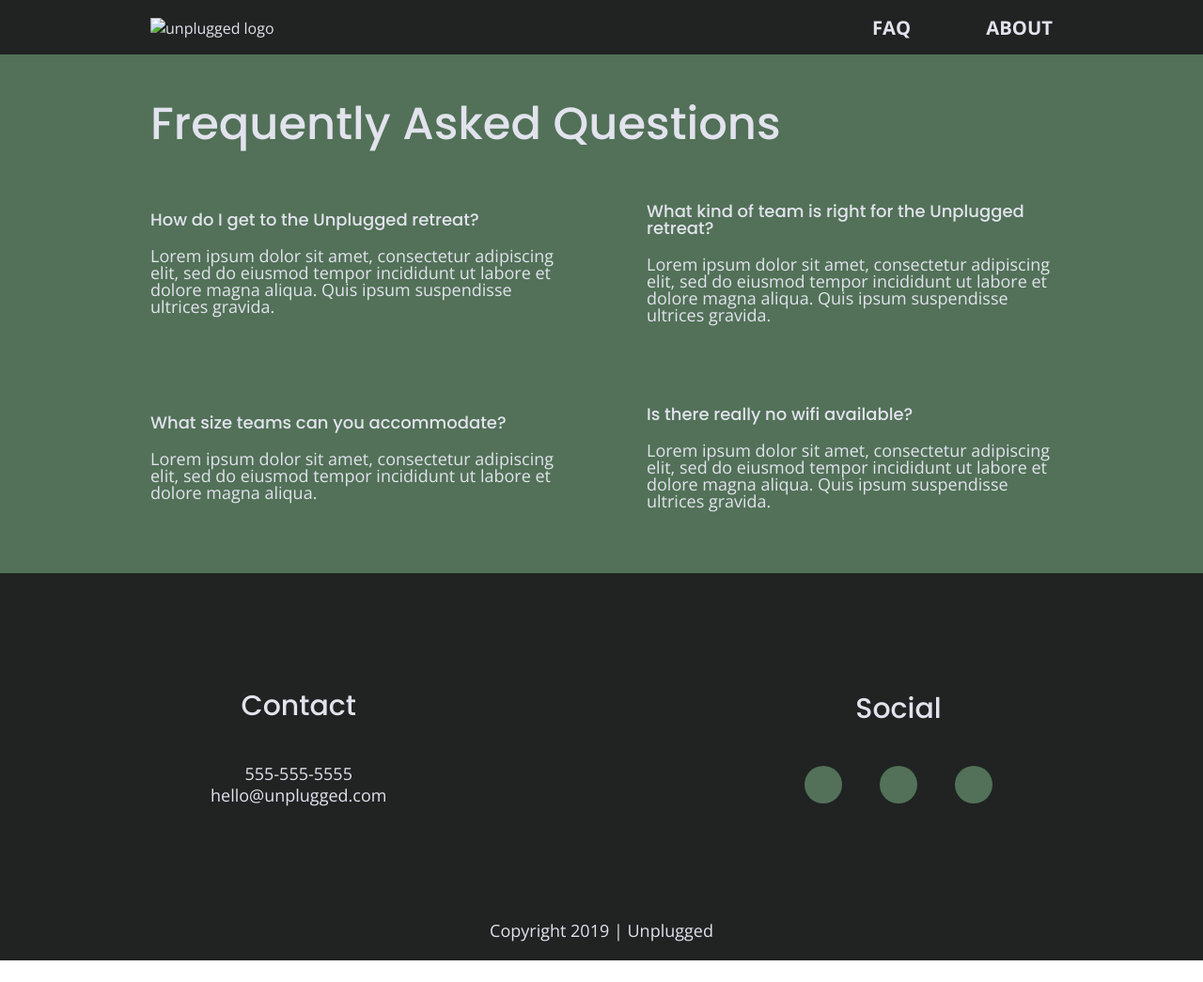
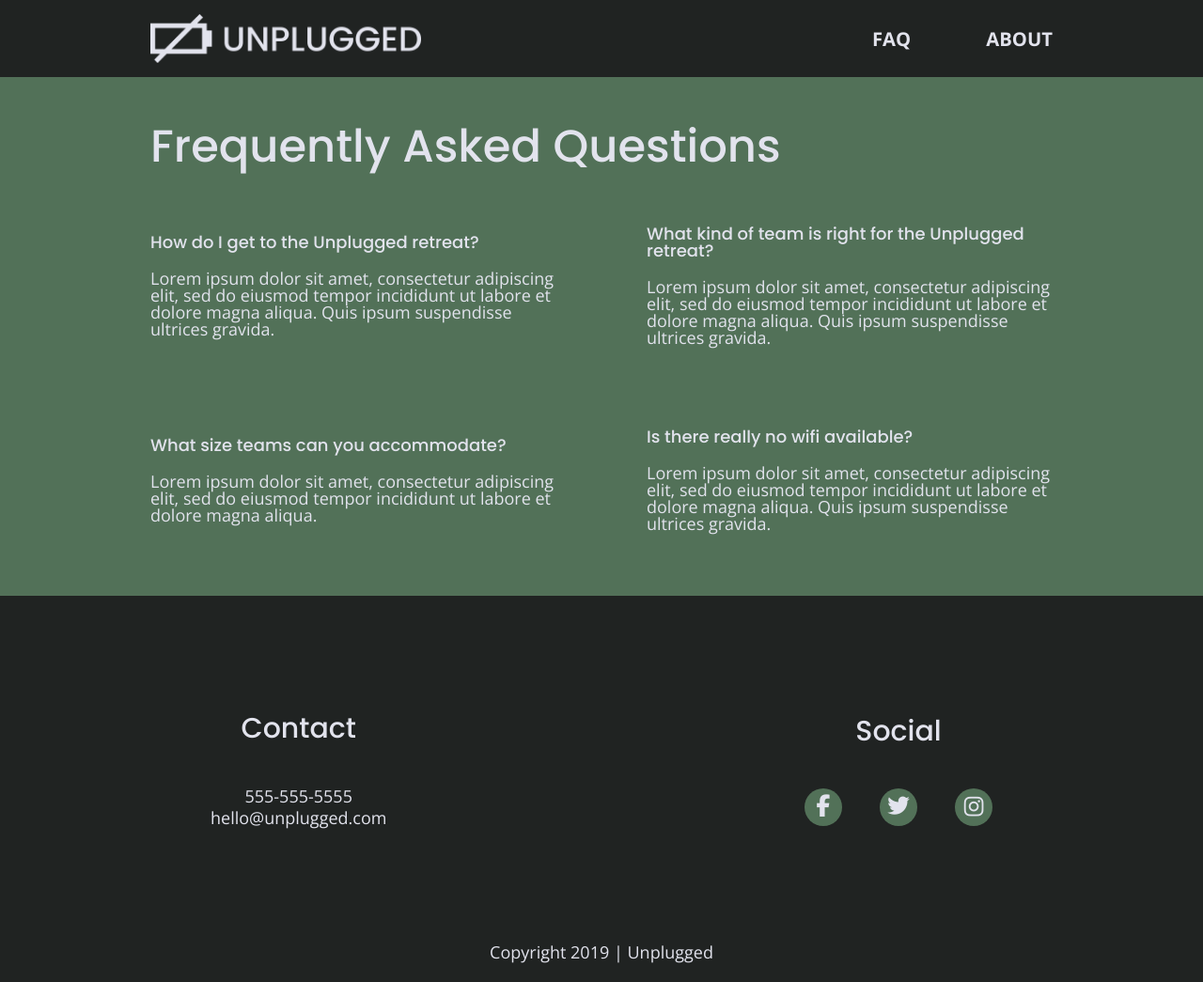
Before and after one commit to antodis79/unplugged-retreat, a website: page faq/index.html in a window 1280 px wide. Shown: the whole page at 94% size. Before the commit the page ends 1022 px from the top, so only its background shows below. Drawn offline with nearby package versions, Linux system fonts and the light colour scheme.

Commit message:
Twentieth commit

```diff
--- a/css/main.css
+++ b/css/main.css
@@ -293,7 +293,7 @@ aside {
   flex-flow: row wrap;
 }
 
-aside .form{
+aside .form {
   margin-top: 30px;
 }
 
@@ -355,6 +355,9 @@ input[type=button] {
 .features i {
   font-size: 3.75em;
   margin-bottom: 40px;
+  display: flex;
+  justify-content: center;
+
 }
 
 /* Reviews */
@@ -378,9 +381,6 @@ input[type=button] {
 
 /* Footer */
 
-footer {
-
-}
 
 /*---------------- Mobile Styles - About ------------------*/
 
@@ -430,7 +430,7 @@ footer {
   flex-flow: row wrap;
 }
 
-.faq .content-wrapper{
+.faq .content-wrapper {
   margin: 50px 0 0 0;
   display: flex;
   justify-content: center;
@@ -828,7 +828,8 @@ footer h4 {
 
   /*---------------- Desktop Styles - About page ------------------*/
 
-.mission h2, .contact-section .content-wrapper h2 {
+  .mission h2,
+  .contact-section .content-wrapper h2 {
     width: 95%;
     font-size: 3em;
   }
@@ -864,6 +865,7 @@ footer h4 {
    ========================================================================== */
 
 @media print {
+
   *,
   *::before,
   *::after {
@@ -880,11 +882,11 @@ footer h4 {
   }
 
   a[href]::after {
-    content: " (" attr(href) ")";
+    content: " ("attr(href) ")";
   }
 
   abbr[title]::after {
-    content: " (" attr(title) ")";
+    content: " ("attr(title) ")";
   }
 
   /*
--- a/faq/index.html
+++ b/faq/index.html
@@ -34,7 +34,9 @@
 
   <header>
     <div class="content-wrapper">
-      <a href="#"><img src="" alt="unplugged logo"></a>
+      <figure>
+        <img src="../img/unpluggedlogo.png" alt="unplugged logo">
+      </figure>
       <div class="header-divider"></div>
       <nav>
         <ul>
@@ -81,9 +83,9 @@
         <div class="social">
           <h4>Social</h4>
           <div class="social-icons">
-            <p><a href="https://www.facebook.com/yoursite" target="_blank"></a></p>
-            <p><a href="https://www.twitter.com/yoursite" target="_blank"></a></p>
-            <p><a href="https://www.instagram.com/yoursite" target="_blank"></a></p>
+            <p><a href="https://www.facebook.com/yoursite" target="_blank"><i class="fab fa-facebook-f"></i></a></p>
+            <p><a href="https://www.twitter.com/yoursite" target="_blank"><i class="fab fa-twitter"></i></a></p>
+            <p><a href="https://www.instagram.com/yoursite" target="_blank"></a><i class="fab fa-instagram"></i></p>
           </div>
         </div>
       </div>
```
Also changed, not shown: about/index.html (+6 -4 lines). Lines whose indentation alone changed are shown as unchanged.
